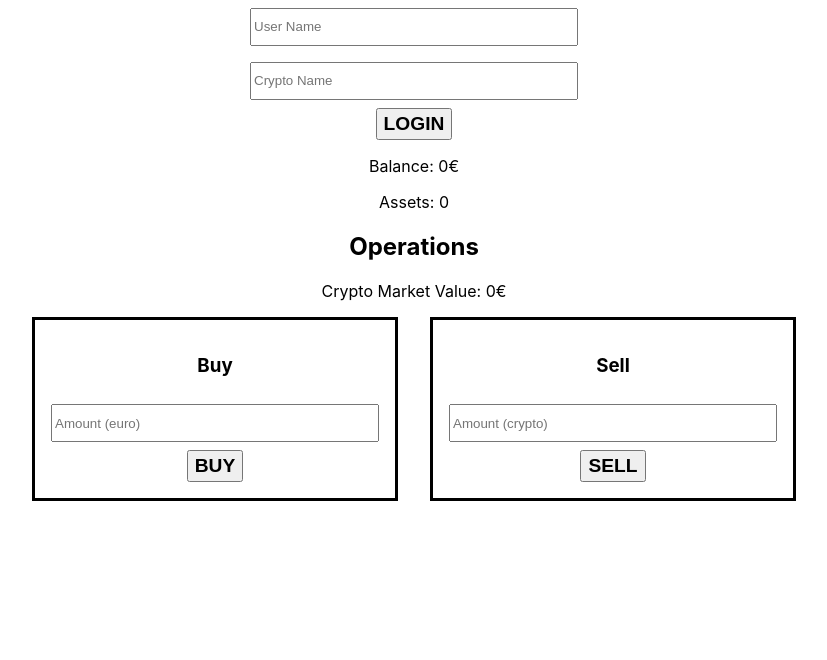
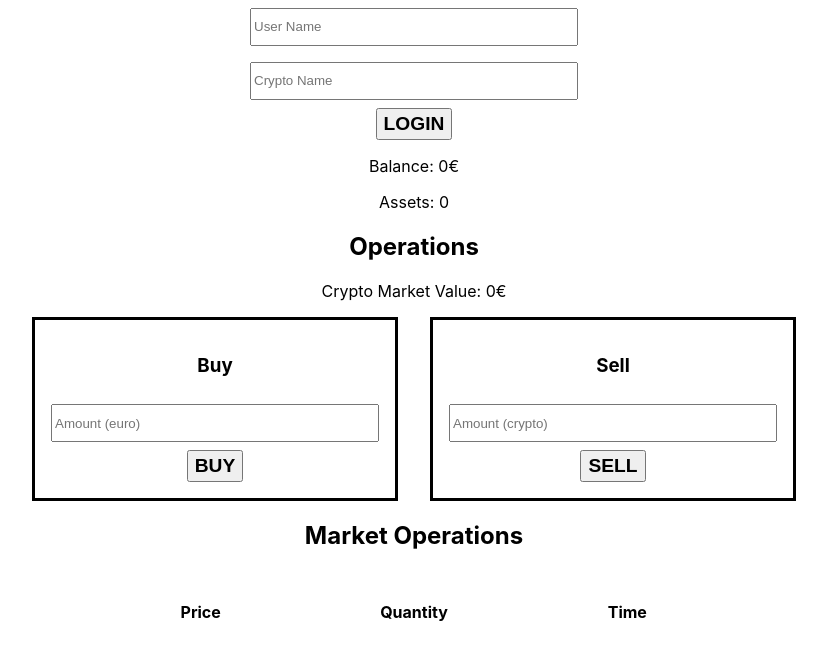
Before and after one commit to yolly98/Distributed-Cryptocurrency-Exchange, a React app in the folder src/frontend/: page / in a window 1280 px wide. Shown: the part 82-742 px from the top of the page, without its empty margins (226-1053 px from the left). Built offline with nearby package versions, Linux system fonts and the light colour scheme.

Commit message:
Added market operations panel in frontend
Co-authored-by: Biagio Cornacchia <49314349+biagiocornacchia@users.noreply.github.com>
Co-authored-by: Matteo Abaterusso <49238869+MatteoAba@users.noreply.github.com>

```diff
--- a/src/frontend/src/component/css/App.css
+++ b/src/frontend/src/component/css/App.css
@@ -57,3 +57,23 @@ button{
   border: 0.2rem solid black;
   padding: 1rem;
 }
+
+#transaction-list-container{
+  display: flex;
+  flex-direction: column;
+  align-items: center;
+  width: 50%;
+  padding: 2rem;
+}
+
+.transaction-container{
+  display: flex;
+  width: 100%;
+  align-items: center;
+  justify-content: space-around;
+}
+
+.transaction-label{
+  text-align: center;
+  width: 33%;
+}
--- a/src/frontend/src/component/js/App.js
+++ b/src/frontend/src/component/js/App.js
@@ -14,16 +14,66 @@ class App extends Component {
       balance: 0,
       available_assets: 0,
       market_value: 0,
-      websocket: null
+      websocket: null,
+      market_operations: [
+
+      ]
     }
   }
 
   socketCallback = (message) => {
-    console.log("received " + JSON.stringify(message)) // TEST
+    console.log(message) // TEST
     switch (message.opcode) {
-      case 'new_market_value':
+      case 'new_placed_order':
         let market_value = message.market_value
-        this.setState({market_value})
+        let market_operations = [...this.state.market_operations]
+
+        if (message.transactions.length > 0) {
+          message.transactions.forEach(transaction => {
+            // create new transaction
+            let date = new Date(transaction.timestamp / 1000000)
+            let new_transaction = {
+              key: transaction.timestamp,
+              market_value: transaction.market_value,
+              quantity: transaction.quantity,
+              timestamp: `${date.getHours()}:${date.getMinutes()}:${date.getSeconds()}`,
+              color: 'black'
+            }
+
+            // find position in the transaction list and set the color
+            let i = 0
+            while (i < market_operations.length) {
+              if (market_operations[i].key < new_transaction.key) {
+                if (new_transaction.market_value > market_operations[i].market_value)
+                  new_transaction.color = 'green'
+                else if (new_transaction.market_value == market_operations[i].market_value)
+                  new_transaction.color = market_operations[i].color
+                else
+                  new_transaction.color = 'red'
+                break
+              }
+              i++
+            }
+
+            // insert the new transaction in the transaction list
+            market_operations = [
+              ...market_operations.slice(0, i),
+              new_transaction,
+              ...market_operations.slice(i)
+            ]
+
+            // update color of the transaction before the new one
+            if (i > 0) {
+              if (market_operations[i - 1].market_value > market_operations[i].market_value)
+                market_operations[i - 1].color = 'green'
+              else if (market_operations[i - 1].market_value == market_operations[i].market_value)
+                market_operations[i - 1].color = market_operations[i].color
+              else
+                market_operations[i - 1].color = 'red'
+            }
+          })
+        }
+        this.setState({market_value, market_operations})
         break
     }
   }
@@ -122,7 +172,7 @@ class App extends Component {
           <label id='available-cryptos'>Assets: {this.state.available_assets}</label>
 
           <h2>Operations</h2>
-          <label id='market-value'>Crypto Market Value: {this.state.market_value}€</label>
+          <label id='market-value'>Crypto Market Value: {parseFloat(this.state.market_value.toFixed(6))}€</label>
           <div id='op-container'>
             <div className='op'>
               <h3>Buy</h3>
@@ -135,6 +185,26 @@ class App extends Component {
               <button onClick={() => this.operation('sell')}>SELL</button>
             </div>
           </div>
+          <h2>Market Operations</h2>
+          <div id='transaction-list-container'>
+            <div className='transaction-container'>
+              <label style={{fontWeight: 'bold'}} className='transaction-label'>Price</label>
+              <label style={{fontWeight: 'bold'}} className='transaction-label'>Quantity</label>
+              <label style={{fontWeight: 'bold'}} className='transaction-label'>Time</label>
+            </div>
+            {
+              this.state.market_operations.map(transaction => (
+                <div
+                  key = {transaction.key}
+                  className='transaction-container'
+                >
+                  <label className='transaction-label' style={{color: transaction.color}}>{parseFloat(transaction.market_value.toFixed(6))}</label>
+                  <label className='transaction-label'>{parseFloat(transaction.quantity.toFixed(6))}</label>
+                  <label className='transaction-label'>{transaction.timestamp}</label>
+                </div>
+              ))
+            }
+          </div>
         </div>
       </div>
     )
```
